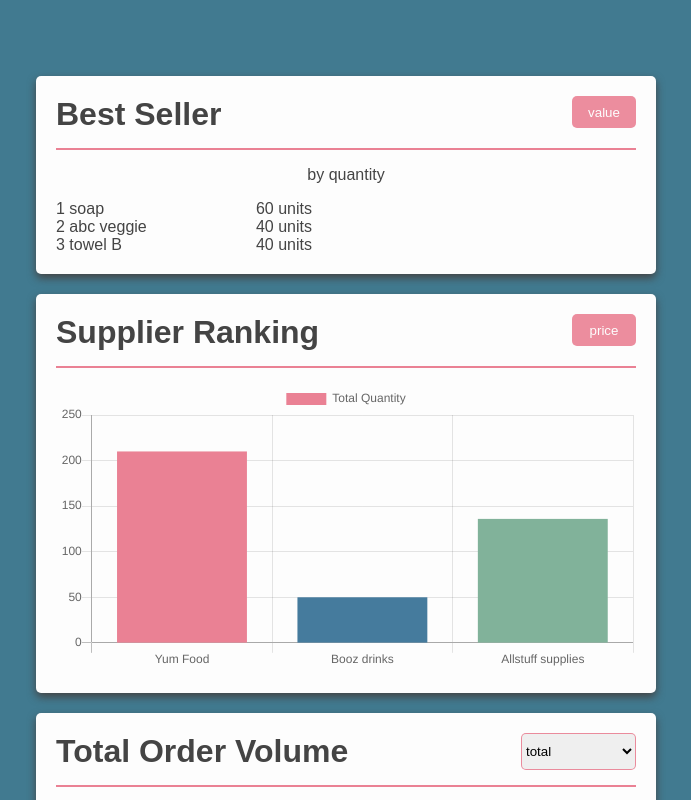
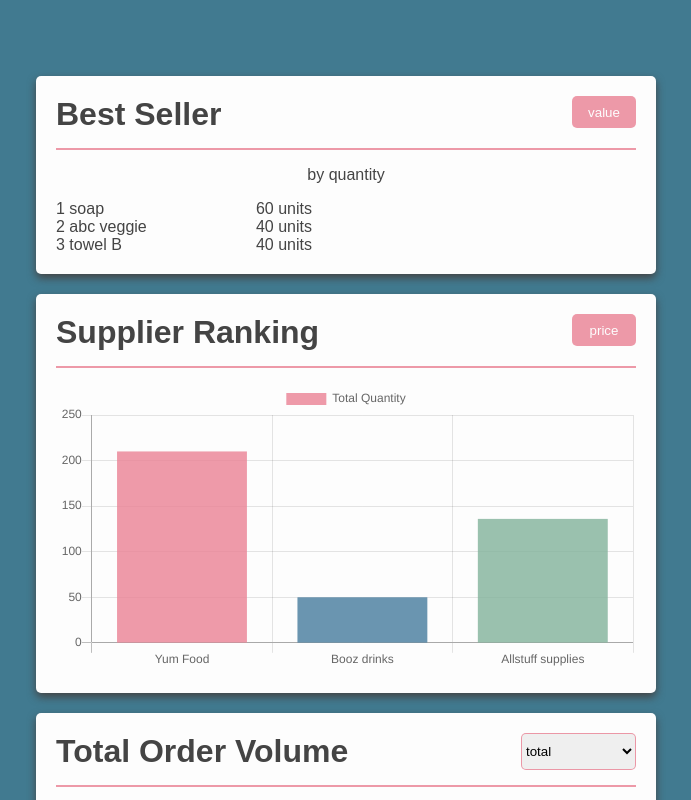
Before and after one commit to maxilukowski/hotel-dashboard, a React (Create React App) app: page / in a window 1280 px wide. Shown: the top 800 px of the page, without its empty margins (314-1005 px from the left). Built offline with nearby package versions, Linux system fonts and the light colour scheme.

Commit message:
Adjust color tone

```diff
--- a/src/GlobalStyles.js
+++ b/src/GlobalStyles.js
@@ -3,7 +3,7 @@ import { createGlobalStyle } from 'styled-components'
 export default createGlobalStyle`
 :root {
     --primary: #417a90;
-    --secondary: rgba(234, 129, 148, 0.9);
+    --secondary: rgba(234, 129, 148, 0.8);
     --card: #fdfdfd
     }
 
--- a/src/components/UnderLining.js
+++ b/src/components/UnderLining.js
@@ -8,7 +8,7 @@ const Underlining = () => {
 export default Underlining
 
 const UnderliningDiv = styled.div`
-  background-color: rgb(234 129 148);
+  background-color: var(--secondary);
   height: 2px;
   width: 100%;
 
--- a/src/components/suppliersRanking/SuppliersRankingByPrice.js
+++ b/src/components/suppliersRanking/SuppliersRankingByPrice.js
@@ -17,9 +17,9 @@ const SuppliersRankingByPrice = ({ topThreeSupplier }) => {
                 topThreeSupplier['Allstuff supplies'].totalPrice.toFixed(2),
               ],
               backgroundColor: [
-                'rgba(234, 129, 148, 1)',
-                'rgba(69, 123, 157, 1)',
-                'rgba(129, 178, 154, 1)',
+                'rgba(234, 129, 148, 0.8)',
+                'rgba(69, 123, 157, 0.8)',
+                'rgba(129, 178, 154, 0.8)',
               ],
             },
           ],
--- a/src/components/suppliersRanking/SuppliersRankingByQuantity.js
+++ b/src/components/suppliersRanking/SuppliersRankingByQuantity.js
@@ -17,9 +17,9 @@ const SuppliersRankingByQuantity = ({ topThreeSupplier }) => {
                 topThreeSupplier['Allstuff supplies'].totalQuantity,
               ],
               backgroundColor: [
-                'rgba(234, 129, 148, 1)',
-                'rgba(69, 123, 157, 1)',
-                'rgba(129, 178, 154, 1)',
+                'rgba(234, 129, 148, 0.8)',
+                'rgba(69, 123, 157, 0.8)',
+                'rgba(129, 178, 154, 0.8)',
               ],
             },
           ],
```
